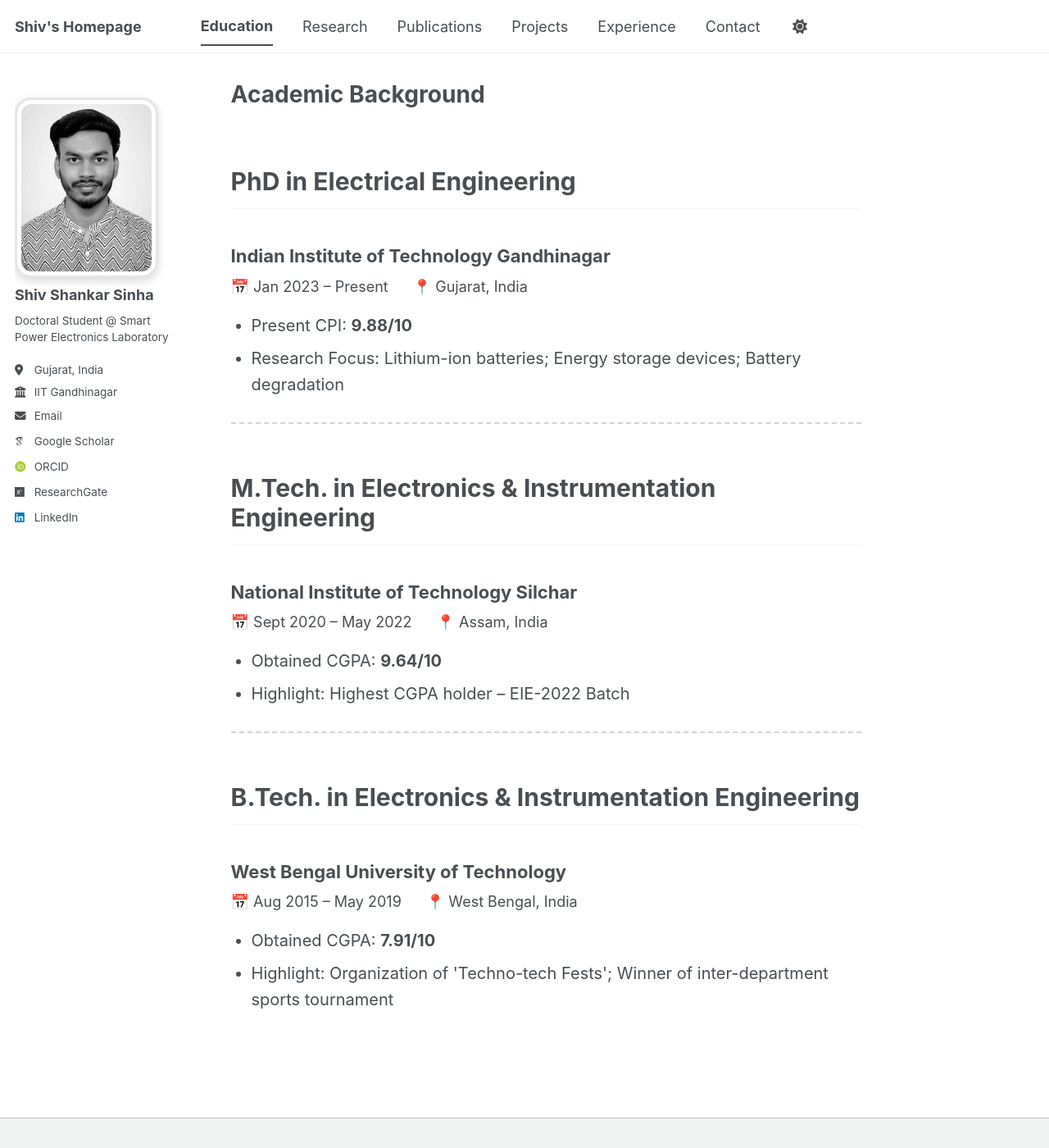
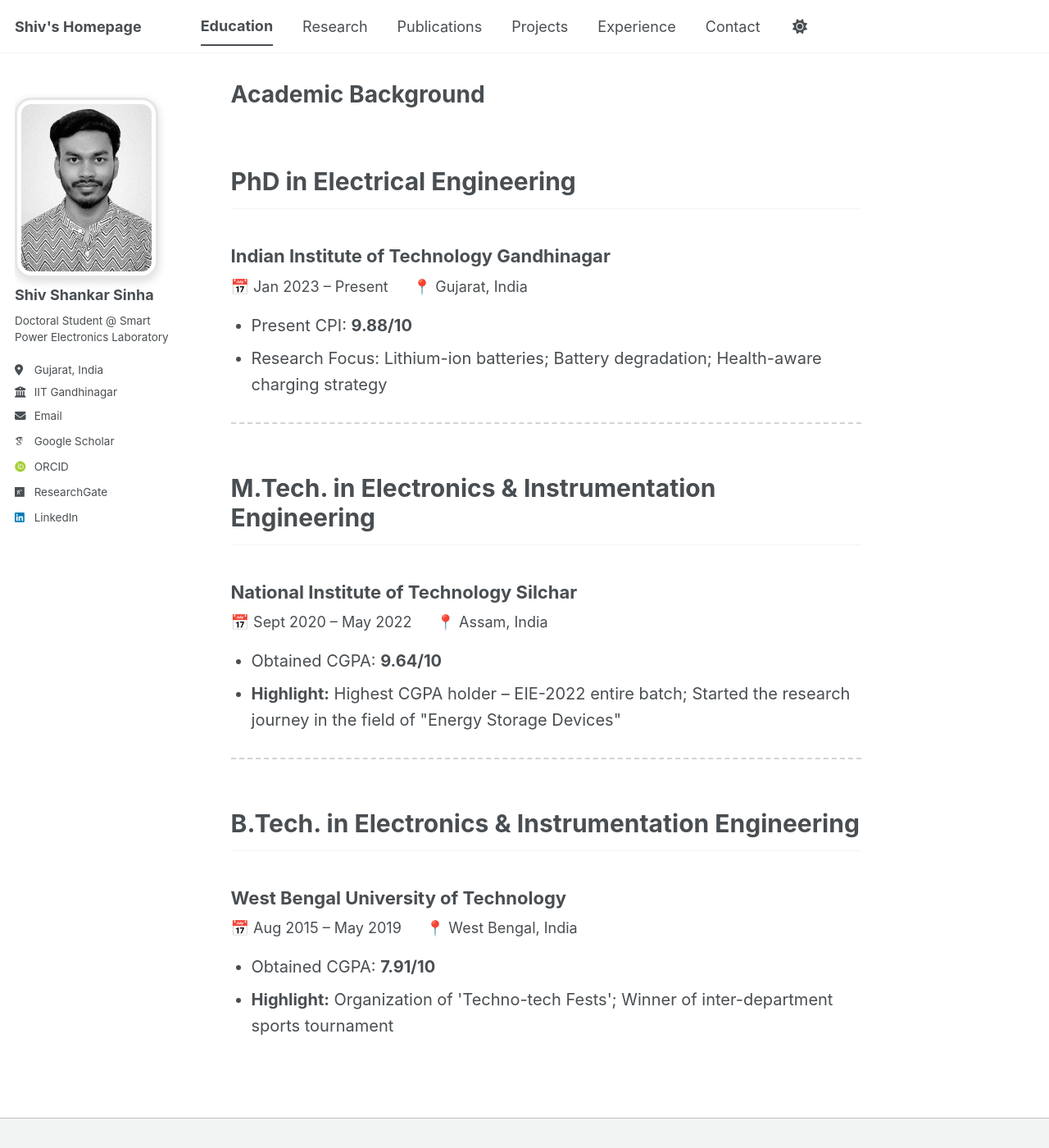
Before and after one commit to shivshankar-sinha/shivshankar-sinha.github.io, a Jekyll site: the page built from education.md, in a window 1280 px wide and 1400 px high. Shown: the whole window at 82% size. Built offline with Jekyll 4.4.1, drawn with Linux system fonts in a browser that asks for light colours; some web fonts are replaced; a script bundle is joined from its source files by our own code; library files that are not in the unit come from our copies.

Commit message:
Update education.md

```diff
--- a/education.md
+++ b/education.md
@@ -20,7 +20,7 @@ author_profile: true
 
     <ul>
       <li>Present CPI: <strong>9.88/10</strong></li>
-      <li>Research Focus: Lithium-ion batteries; Energy storage devices; Battery degradation</li>
+      <li>Research Focus: Lithium-ion batteries; Battery degradation; Health-aware charging strategy</li>
     </ul>
   </div>
 
@@ -37,7 +37,7 @@ author_profile: true
 
     <ul>
       <li>Obtained CGPA: <strong>9.64/10</strong></li>
-      <li>Highlight: Highest CGPA holder – EIE-2022 Batch</li>
+      <li><b>Highlight:</b> Highest CGPA holder – EIE-2022 entire batch; Started the research journey in the field of "Energy Storage Devices"</li>
     </ul>
   </div>
 
@@ -54,7 +54,7 @@ author_profile: true
 
     <ul>
       <li>Obtained CGPA: <strong>7.91/10</strong></li>
-      <li>Highlight: Organization of 'Techno-tech Fests'; Winner of inter-department sports tournament</li>
+      <li><b>Highlight:</b> Organization of 'Techno-tech Fests'; Winner of inter-department sports tournament</li>
     </ul>
   </div>
 
```
